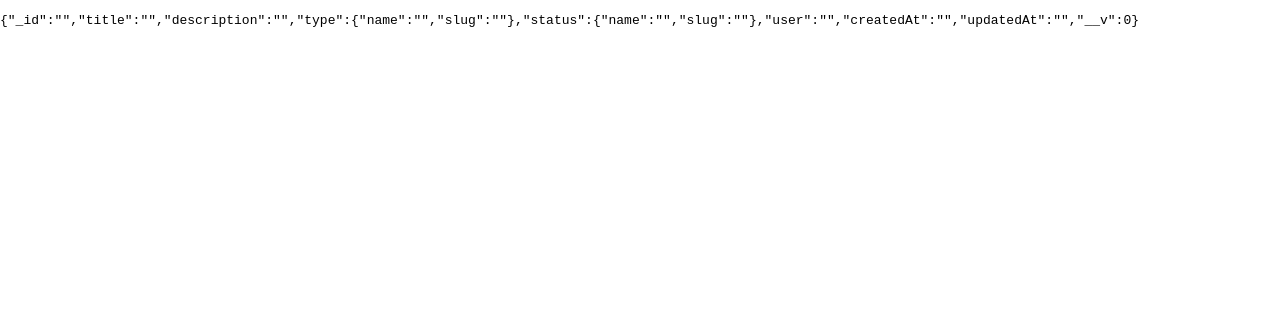
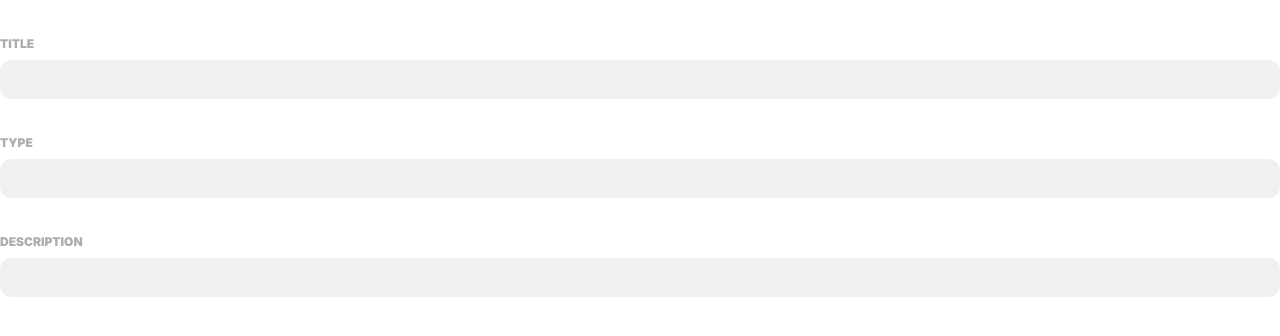
Before and after one commit to voskanvl/NEOCLAIMS, a React (Create React App) app: page /claim/1 in a window 1280 px wide. Shown: the top 336 px of the page. Built offline with nearby package versions, Linux system fonts and the light colour scheme.

Commit message:
input & claim

```diff
--- a/src/features/input/Input.tsx
+++ b/src/features/input/Input.tsx
@@ -2,19 +2,20 @@ import { ChangeEventHandler, FC, FormEventHandler } from "react"
 import style from "./input.module.sass"
 
 type TInput = {
-    svg: JSX.Element,
+    svg?: JSX.Element,
     label: string,
-    placeholder: string,
+    placeholder?: string,
+    value?: string,
     onInput?: FormEventHandler<HTMLInputElement>,
     onChange?: ChangeEventHandler<HTMLInputElement>
 }
 
-export const Input: FC<TInput> = ({ svg, label, placeholder, onInput, onChange }) => {
+export const Input: FC<TInput> = ({ svg, label, ...props }) => {
     return (
         <div className={style.input__wrapper} >
             <label className={style.input__label} >{label}</label>
             <div className={style.input__control} >
-                <input type="text" placeholder={placeholder} onInput={onInput} onChange={onChange} />
+                <input type="text" {...props} />
                 {svg}
             </div>
         </div>
--- a/src/pages/Claim.tsx
+++ b/src/pages/Claim.tsx
@@ -3,6 +3,7 @@ import { useDispatch } from "react-redux"
 import { useParams } from "react-router-dom"
 import { currentClaimFetch } from "../app/claim"
 import { useAppDispatch, useAppSelector } from "../app/hooks"
+import { Input } from "../features/input/Input"
 import { isTokenCorrect } from "../helpers/isTokenCorrect"
 
 export const Claim: FC = (props) => {
@@ -13,5 +14,9 @@ export const Claim: FC = (props) => {
         if (isTokenCorrect() && claimId) dispatch(currentClaimFetch(claimId))
     }, [dispatch])
 
-    return <pre>{JSON.stringify(currentClaim)}</pre>
+    return <>
+        <Input label={"title"} value={currentClaim.title} />
+        <Input label={"type"} value={currentClaim.type.name} />
+        <Input label={"description"} value={currentClaim.description} />
+    </>
 }
```
